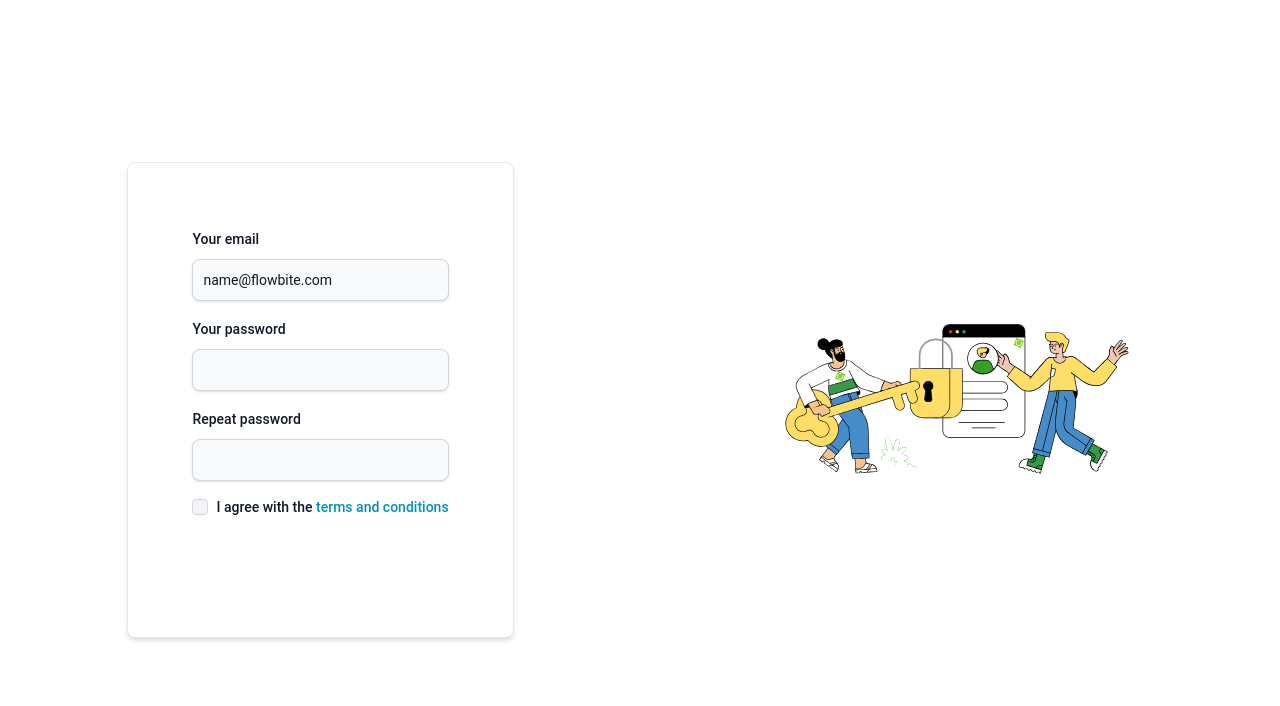
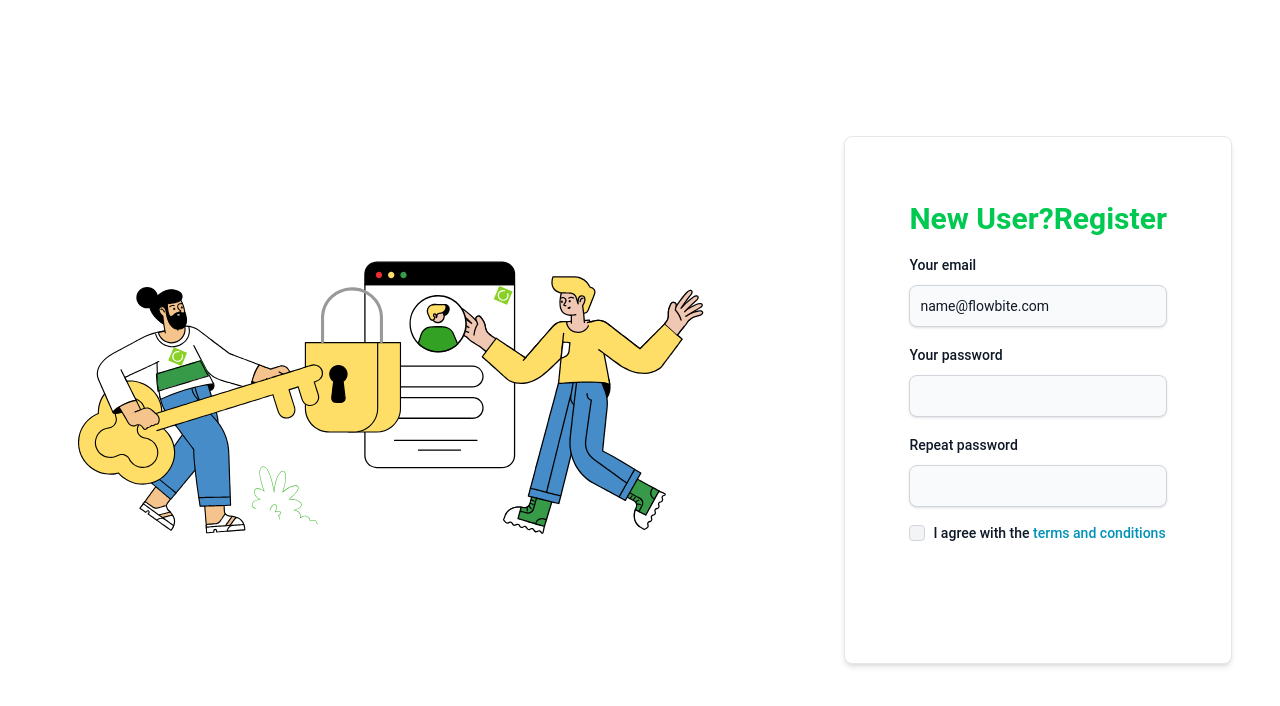
Before and after one commit to EazRumel/plantNetClient, a React (Vite) app: page /signUp in a window 1280 px wide. Shown: the top 706 px of the page. Built offline with nearby package versions, Linux system fonts and the light colour scheme.

Commit message:
here goes nothing

```diff
--- a/src/Home/Review.jsx
+++ b/src/Home/Review.jsx
@@ -9,7 +9,7 @@ import 'swiper/css';
 import 'swiper/css/navigation';
 
 // import './styles.css';
-import { Navigation } from 'swiper/modules';
+import { Autoplay, Navigation } from 'swiper/modules';
 
 
 const Review = () => {
@@ -27,7 +27,13 @@ const Review = () => {
   return (
     <div>
                <div className="m-24 mx-auto items-center ">
-             <Swiper navigation={true} modules={[Navigation]} className="mySwiper">
+             <Swiper navigation={true} modules={[Navigation,Autoplay]} className="mySwiper"
+             autoplay={
+              {
+              delay:2000,
+              pauseOnMouseEnter:true
+             }}loop={true}
+             >
 
       {
         reviews.map(review =>(
@@ -35,9 +41,11 @@ const Review = () => {
   (<SwiperSlide key={review._id}>
 
 
-  <h2 className="text-2xl text-green-500">{review.name}</h2>
-  <p className="">{review.review}</p>
-  <Rating style={{ maxWidth: 250 }} value={review.rating} onChange={setRating} />
+  <div className="text-center">
+    <h2 className="text-2xl  text-green-500">{review.name}</h2>
+  <p className="my-5">{review.review}</p>
+  </div>
+  <Rating className="items-center flex justify-center mx-auto" style={{ maxWidth: 250 }} value={review.rating} onChange={setRating} />
   </SwiperSlide>)
 </div>
         ))
--- a/src/pages/SignUp.jsx
+++ b/src/pages/SignUp.jsx
@@ -25,13 +25,24 @@ const SignUp = () => {
   // console.log(watch("example")) // watch input value by passing the name of it
 
   // const {user,setUser} = useContext(AuthContext)
+  const handleSubmit =(event)=>{
+        event.preventDefault();
+  }
 
   return (
-    <div className="min-h-screen flex flex-col lg:flex-row items-center justify-evenly gap-12 px-6">
+    <div className="min-h-screen flex flex-col lg:flex-row items-center justify-around gap-12 px-6">
+
+<div className="flex items-center mx-auto justify-center">
+      {/* <img  className="w-48 object-contain"  src={logo} alt="" /> */}
+
+      <Lottie className="h-full w-[700px]" animationData={lottieRegister}></Lottie>
+
+    </div>
 
     <div className="min-h-screen items-center flex  justify-center mx-auto">
    <Card className="w-full max-w-md px-10 py-10">
-  <form className="flex  flex-col gap-4">
+   <h1 className="text-center text-green-500 font-semibold text-3xl">New User?Register</h1>
+  <form onSubmit={handleSubmit} className="flex  flex-col gap-4">
       <div>
         <div className="mb-2 block">
           <Label htmlFor="email2">Your email</Label>
@@ -63,11 +74,7 @@ const SignUp = () => {
     </form>
  </Card>
 </div>
-    <div className="flex w-96 my-20 items-center mx-auto justify-center">
-      {/* <img  className="w-48 object-contain"  src={logo} alt="" /> */}
-      <Lottie className="h-full w-96" animationData={lottieRegister}></Lottie>
 
-    </div>
 
     </div>
   );
--- a/src/shared/NavHomeBar.jsx
+++ b/src/shared/NavHomeBar.jsx
@@ -47,11 +47,11 @@ return(
         {/* <NavbarLink href="#" active>
           Home
         </NavbarLink> */}
-        <NavbarLink href="/">Home</NavbarLink>
-        <NavbarLink href="#">About</NavbarLink>
-        <NavbarLink href="#">Services</NavbarLink>
-        <NavbarLink href="#">Pricing</NavbarLink>
-        <NavbarLink href="#">Contact</NavbarLink>
+        <NavbarLink className="hover:text-green-500 " href="/">Home</NavbarLink>
+        <NavbarLink className="hover:text-green-500"  href="#">About</NavbarLink>
+        <NavbarLink className="hover:text-green-500"  href="#">Services</NavbarLink>
+        <NavbarLink className="hover:text-green-500"  href="#">Pricing</NavbarLink>
+        <NavbarLink className="hover:text-green-500"  href="#">Contact</NavbarLink>
       </NavbarCollapse>
     </Navbar>
 
```
